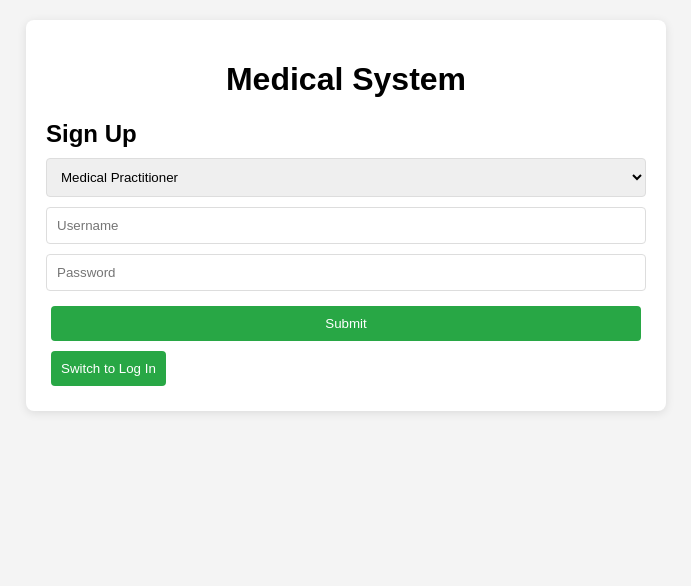
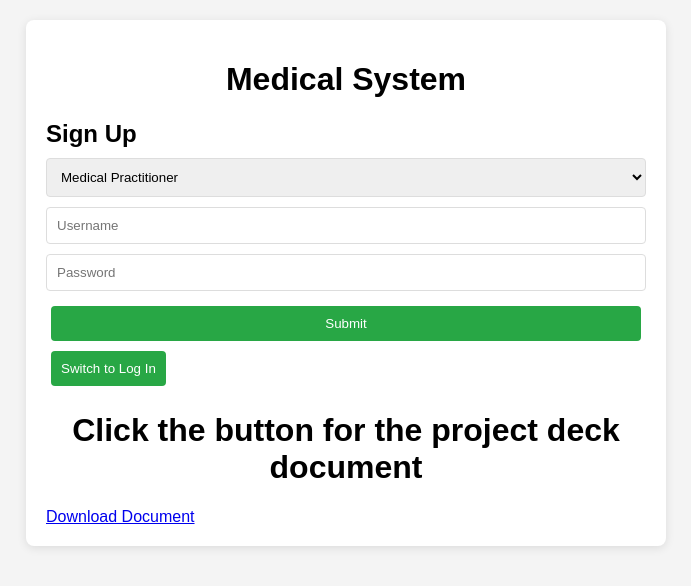
Before and after one commit to Underwood01/plp-final-python-project, a plain HTML site: page index.html in a window 1280 px wide. Shown: the whole page, without its empty margins (294-985 px from the left). Drawn offline with Linux system fonts and the light colour scheme.

Commit message:
Update index.html

```diff
--- a/index.html
+++ b/index.html
@@ -22,6 +22,11 @@
                 <button type="submit">Submit</button>
             </form>
             <button id="toggle-form">Switch to Log In</button>
+<div class="container3">
+    <h1>Click the button for the project deck document </h1>
+    <a href="https://drive.google.com/file/d/1f0ry9RnIPOyzjEezXSSgOOj0tBl-ksCU/view?usp=drivesdk" class="download-button">Download Document</a>
+  </div>
+
         </div>
         <div id="login-container" style="display:none;">
             <h2>Log In</h2>
```
